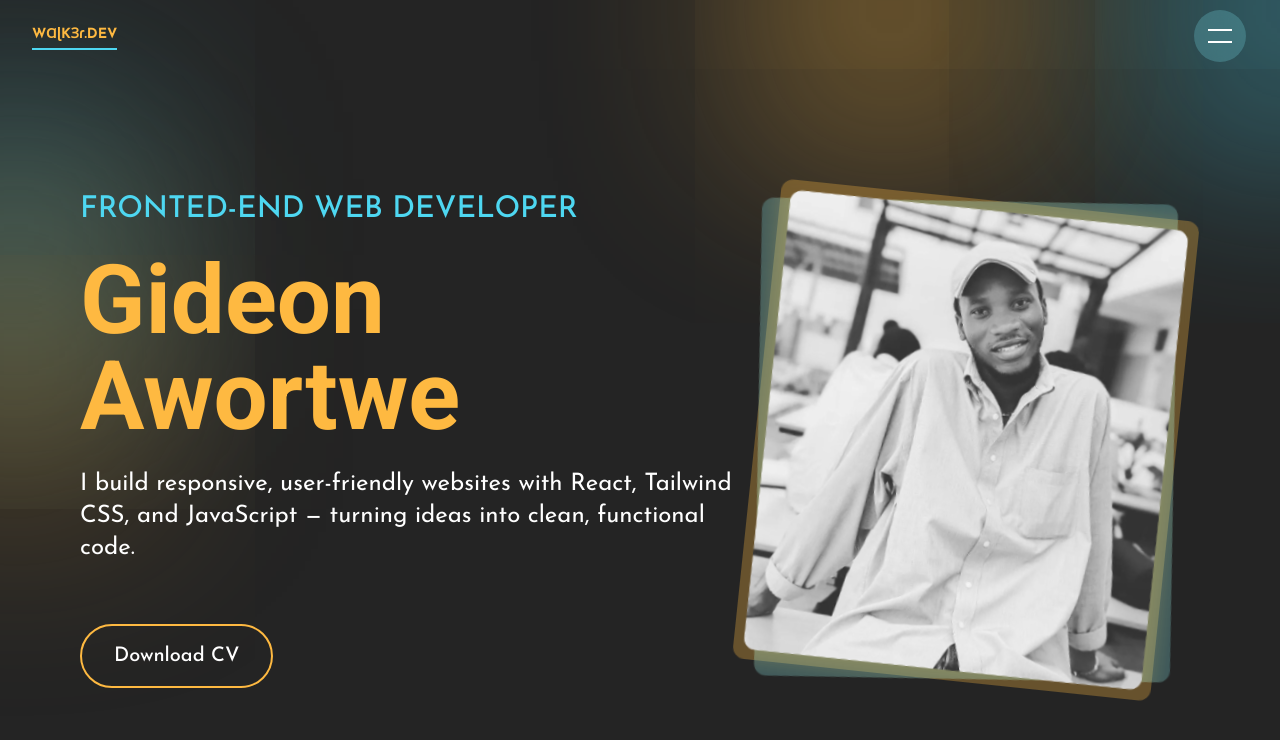
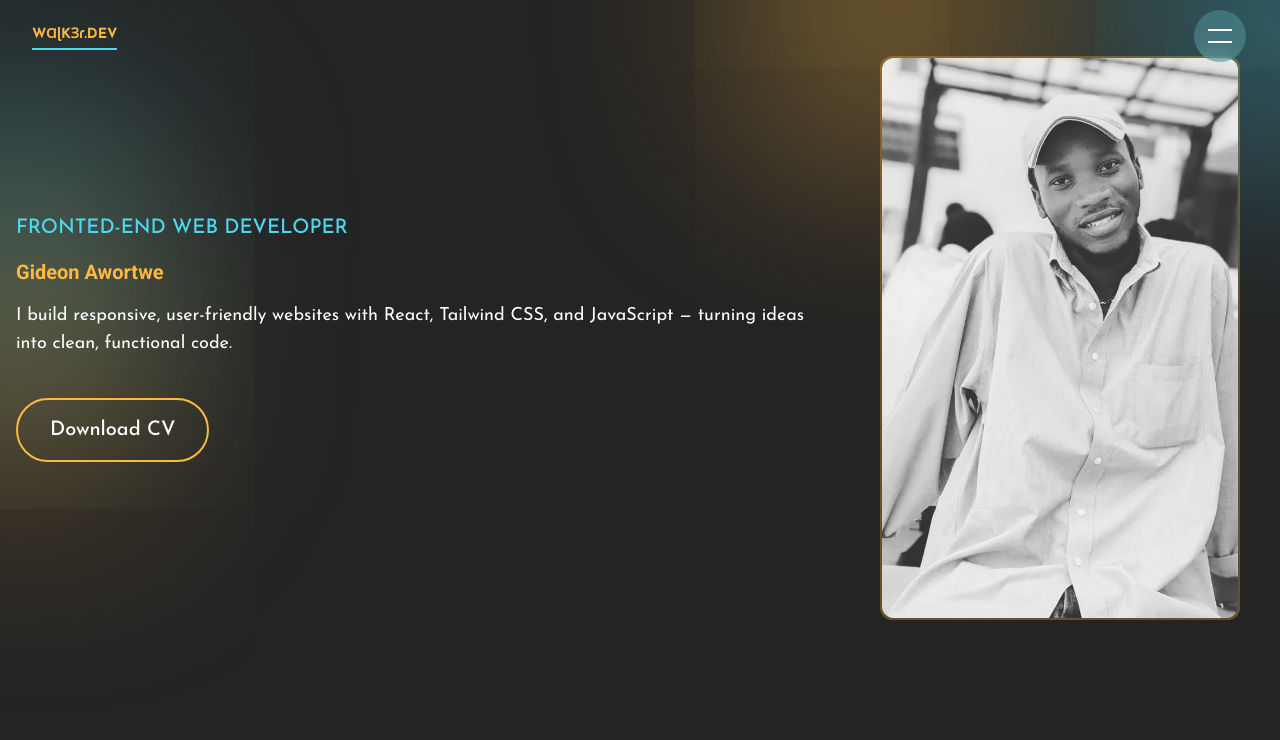
Before and after one commit to Walker-Gideon/walker.dev, a React (Vite) app: page / in a window 1280 px wide. Shown: the top 740 px of the page. Built offline with nearby package versions, Linux system fonts and the light colour scheme; a web font is replaced by a local one.

Commit message:
Working on the styling of the hero section

```diff
--- a/src/components/header/Header.jsx
+++ b/src/components/header/Header.jsx
@@ -7,7 +7,7 @@ export default function Header() {
   const [showMenu, setShowMenu] = useState(false);
 
   return (
-    <div className="w-full px-4 md:px-8 py-2 sticky top-0 z-30">
+    <div className="w-full h-0 px-4 md:px-8 py-2 sticky top-0 z-30">
       <header className="flex items-center justify-between">
         <Logo />
         <MenuButton showMenu={showMenu} setShowMenu={setShowMenu} />
--- a/src/components/hero/Hero.jsx
+++ b/src/components/hero/Hero.jsx
@@ -5,10 +5,11 @@ import ButtonHero from "./ButtonHero";
 function Hero() {
   return (
     <div
-      id="home"
-      className="w-full h-full medium:mb-20 pb-10 pt-30 small:pt-25 medium:pt-20 px-20 small:px-4 sm:px-8 lg:px-20 flex items-center justify-between small:flex-col md:flex-row small:gap-20 medium:gap-40 md:gap-0 overflow-hidden"
+      id="home" //medium:mb-20 pb-10 pt-30 small:pt-25 medium:pt-20 px-20 small:px-4 sm:px-8 lg:px-20 small:flex-col md:flex-row small:gap-20 medium:gap-40 md:gap-0
+      className="w-full h-full mx- pt-10 px-4 flex flex-col md:flex-row items-center justify-between overflow-hidden"
     >
-      <div className="w-200 small:w-auto md:w-210 small:text-center sm:text-center md:text-left">
+      {/* small:w-auto md:w-210 small:text-center sm:text-center md:text-left */}
+      <div className="w-200 ">
         <HeroText />
         <ButtonHero />
       </div>
--- a/src/components/hero/HeroText.jsx
+++ b/src/components/hero/HeroText.jsx
@@ -3,13 +3,14 @@ import { fadeIn } from "../motion/variants";
 
 function HeroText() {
   return (
-    <div className="md:mb-15">
+    //md:mb-15
+    <div className="">
       <motion.h2
         variants={fadeIn("down", 0.2)}
         initial="hidden"
         whileInView="show"
         viewport={{ once: false, amount: 0 }}
-        className="text-3xl small:text-2xl medium:text-3xl text-blueprime font-medium uppercase"
+        className="text-xl text-blueprime font-medium uppercase"
       >
         Fronted-end Web Developer
       </motion.h2>
@@ -18,8 +19,8 @@ function HeroText() {
         variants={fadeIn("right", 0.4)}
         initial="hidden"
         whileInView="show"
-        viewport={{ once: false, amount: 0 }}
-        className="font-bold text-8xl small:text-5xl medium:text-8xl font-sans py-4 small:py-2 md:py-6 text-primary"
+        viewport={{ once: false, amount: 0 }} //small:py-2 md:py-6
+        className="font-bold text-xl font-sans py-4 text-primary"
       >
         Gideon Awortwe
       </motion.h1>
@@ -29,7 +30,7 @@ function HeroText() {
         initial="hidden"
         whileInView="show"
         viewport={{ once: false, amount: 0 }}
-        className="text-2xl text-white mb-10"
+        className="text-lg text-white mb-10"
       >
         I build responsive, user-friendly websites with React, Tailwind CSS, and
         JavaScript — turning ideas into clean, functional code.
--- a/src/components/hero/Image.jsx
+++ b/src/components/hero/Image.jsx
@@ -11,12 +11,15 @@ function Image() {
       viewport={{ once: false, amount: 0 }}
       className="small:p-4 sm:px-6 sm:p-0"
     >
-      <div className="w-110 small:w-95 sm:w-105 medium:w-100 h-full p-0.5 small:p-1 bg-primary/30 backdrop-blur-md justify-self-end rounded-xl rotate-10 small:rotate-2 sm:rotate-6 medium:rotate-2">
-        <div className="relative w-full h-140 small:h-full sm:h-full medium:h-160 md:h-full p-2 small:p-1 bg-blue/30 backdrop-blur-md rounded-xl -rotate-5">
+      {/* small:w-95 sm:w-105 medium:w-100 small:p-1 small:rotate-2 sm:rotate-6 medium:rotate-2 rotate-10*/}
+      <div className="w-90  h-full p-0.5 bg-primary/30 backdrop-blur-md justify-self-end rounded-xl">
+        {/* small:h-full sm:h-full medium:h-160 md:h-full p-2 small:p-1 -rotate-5*/}
+        <div className="relative w-full h-140 bg-blue/30 backdrop-blur-md rounded-xl ">
           <img
             src={creatorImage}
             alt="Image of the creator of this portfiolo"
-            class="object-cover rounded-xl w-full h-full medium:object-top rotate-5 small:rotate-8 sm:rotate-5"
+            // small:rotate-8 sm:rotate-5 medium:object-top rotate-5
+            class="object-cover rounded-xl w-full h-full "
           />
         </div>
       </div>
```
